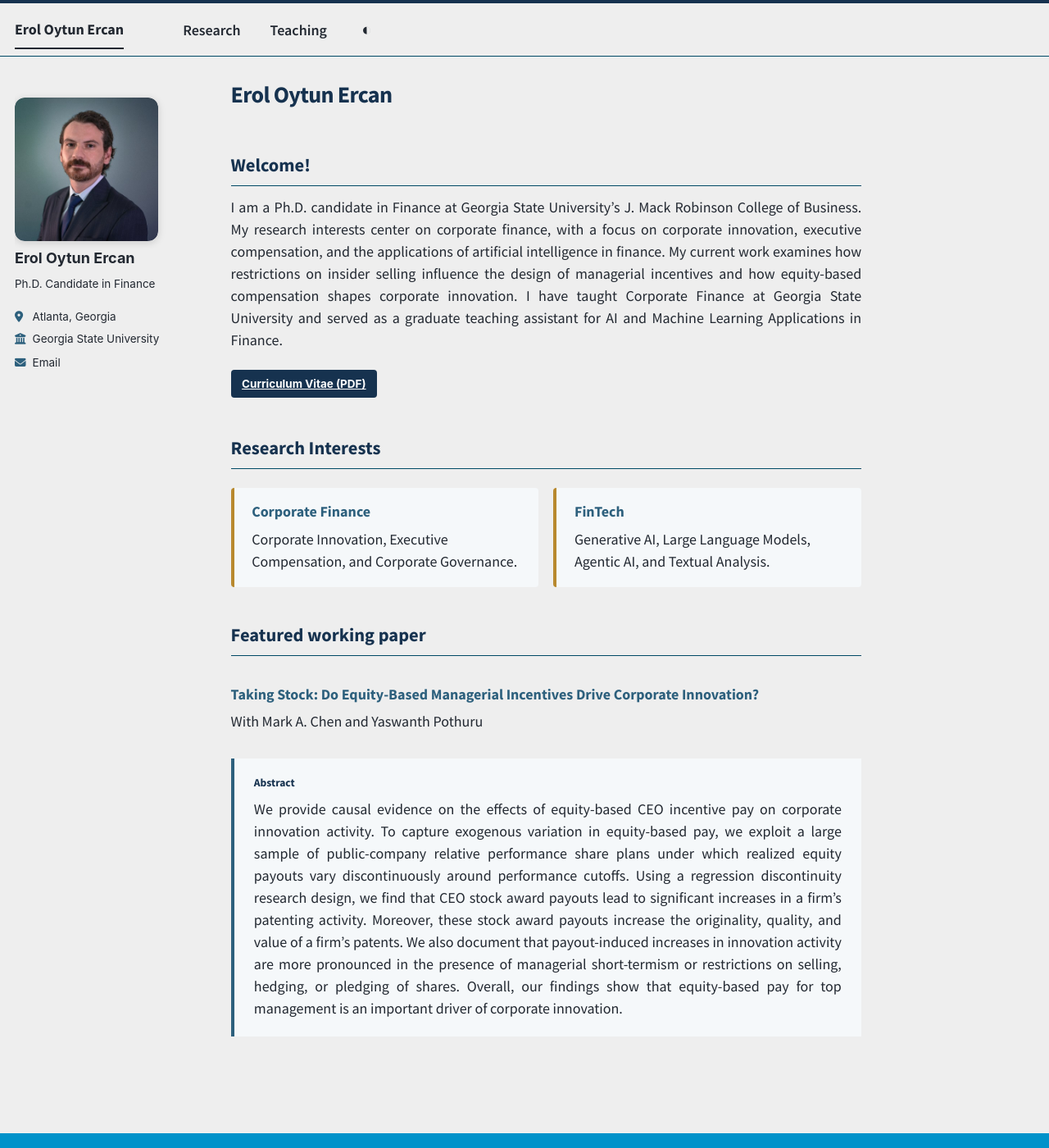
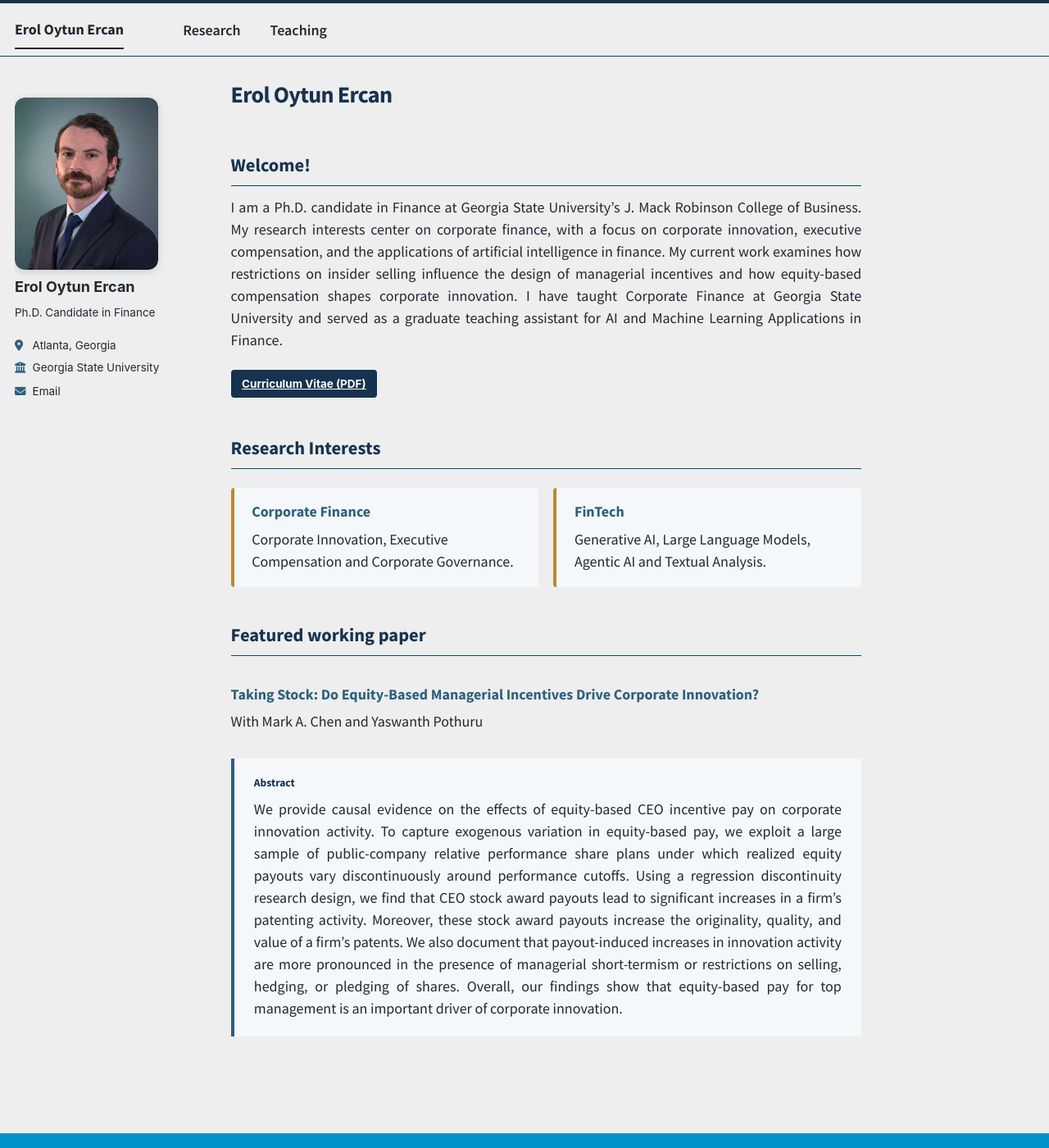
Before and after one commit to eroloytunercan/eroloytunercan.github.io, a Jekyll site: the page built from _pages/about.md, in a window 1280 px wide and 1400 px high. Shown: the whole window at 82% size. Built offline with Jekyll 4.4.1, drawn with Linux system fonts in a browser that asks for light colours; a style sheet for code colours, icons or effects is not loaded.

Commit message:
Fix light theme and refresh portrait branding

```diff
--- a/_includes/head/custom.html
+++ b/_includes/head/custom.html
@@ -14,15 +14,12 @@
 <link href="https://fonts.googleapis.com/css?family=Source+Sans+Pro:300,400,600,700&display=swap" rel="stylesheet">
 
 <!-- Site-specific academic profile styling -->
-<link rel="stylesheet" href="{{ base_path }}/assets/css/custom.css?v=20261003g">
+<link rel="stylesheet" href="{{ base_path }}/assets/css/custom.css?v=20261003h">
 
-<!-- favicon from https://commons.wikimedia.org/wiki/File:OOjs_UI_icon_academic-progressive.svg -->
-<link rel="apple-touch-icon" sizes="180x180" href="{{ base_path }}/images/apple-touch-icon-180x180.png"/>
-<link rel="icon" type="image/svg+xml" href="{{ base_path }}/images/favicon.svg"/>
-<link rel="icon" type="image/png" href="{{ base_path }}/images/favicon-32x32.png" sizes="32x32"/>
-<link rel="icon" type="image/png" href="{{ base_path }}/images/favicon-192x192.png" sizes="192x192"/>
+<!-- Use the profile portrait for browser tabs and saved shortcuts. -->
+<link rel="apple-touch-icon" href="{{ base_path }}/images/erol-ercan-profile-square.png?v=20261003"/>
+<link rel="icon" type="image/png" href="{{ base_path }}/images/erol-ercan-profile-square.png?v=20261003"/>
 <link rel="manifest" href="{{ base_path }}/images/manifest.json"/>
-<link rel="icon" href="/images/favicon.ico"/>
 <meta name="theme-color" content="var(--global-bg-color)"/>
 
 <!-- end custom head snippets -->
--- a/_includes/masthead.html
+++ b/_includes/masthead.html
@@ -18,9 +18,6 @@
               <a href="{{ domain }}{{ link.url }}">{{ link.title }}</a>
             </li>
           {% endfor %}
-          <li id="theme-toggle" class="masthead__menu-item persist tail">
-            <a role="button" aria-labelledby="theme-icon"><i id="theme-icon" class="fa-solid fa-sun" aria-hidden="true" title="toggle theme"></i></a>
-          </li>
         </ul>
         <ul class="hidden-links hidden"></ul>
       </nav>
--- a/_pages/about.md
+++ b/_pages/about.md
@@ -20,11 +20,11 @@ I am a Ph.D. candidate in Finance at Georgia State University’s J. Mack Robins
 <div class="interest-grid">
   <div class="interest-card">
     <h3>Corporate Finance</h3>
-    <p>Corporate Innovation, Executive Compensation, and Corporate Governance.</p>
+    <p>Corporate Innovation, Executive Compensation and Corporate Governance.</p>
   </div>
   <div class="interest-card">
     <h3>FinTech</h3>
-    <p>Generative AI, Large Language Models, Agentic AI, and Textual Analysis.</p>
+    <p>Generative AI, Large Language Models, Agentic AI and Textual Analysis.</p>
   </div>
 </div>
 
--- a/assets/css/custom.scss
+++ b/assets/css/custom.scss
@@ -38,7 +38,7 @@ textarea,
 
 .author__avatar {
   width: 48px;
-  height: 48px;
+  height: 58px;
   overflow: hidden;
   border: 0;
   border-radius: 10px;
@@ -60,7 +60,7 @@ textarea,
 @media screen and (min-width: 1024px) {
   .author__avatar {
     width: 175px;
-    height: 175px;
+    height: 210px;
     border-radius: 12px;
   }
 
@@ -87,15 +87,6 @@ textarea,
 
 .page__footer-follow i {
   display: none;
-}
-
-#theme-icon {
-  font-family: inherit;
-  font-size: 1.15em;
-}
-
-#theme-icon::before {
-  content: "◐";
 }
 
 .page__title {
```
Also changed, not shown: assets/js/_main.js (+5 -32 lines), assets/js/main.min.js, images/manifest.json.
